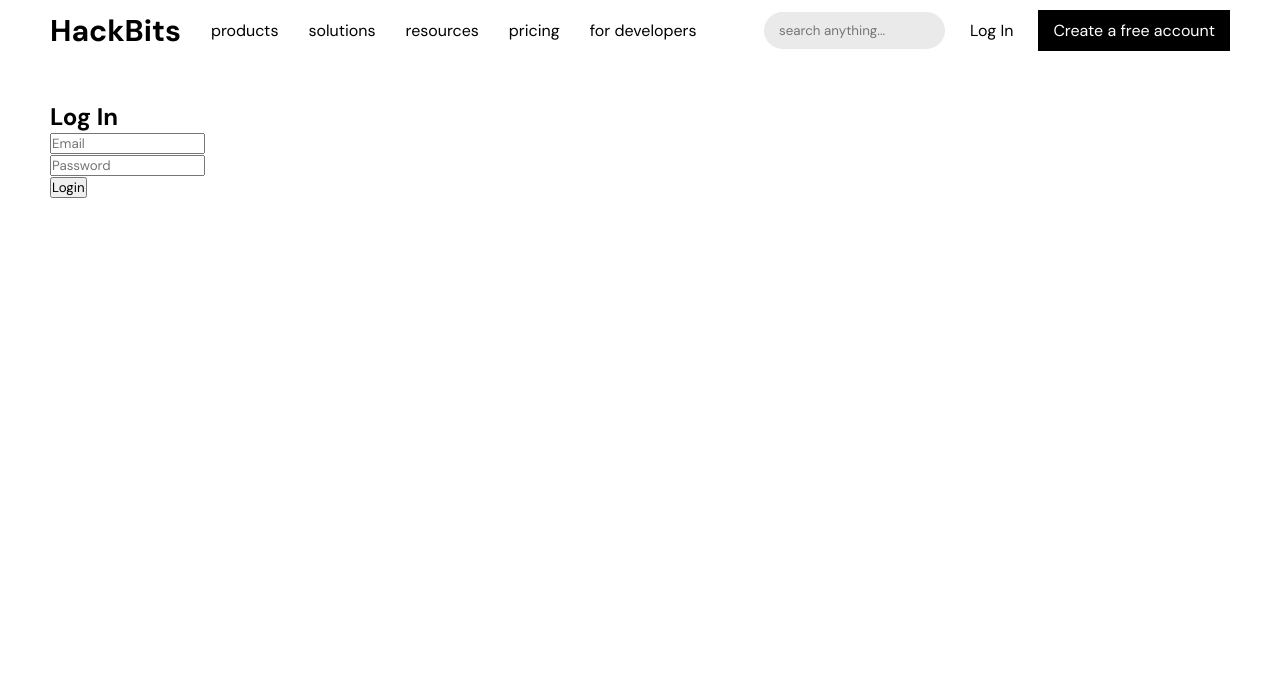
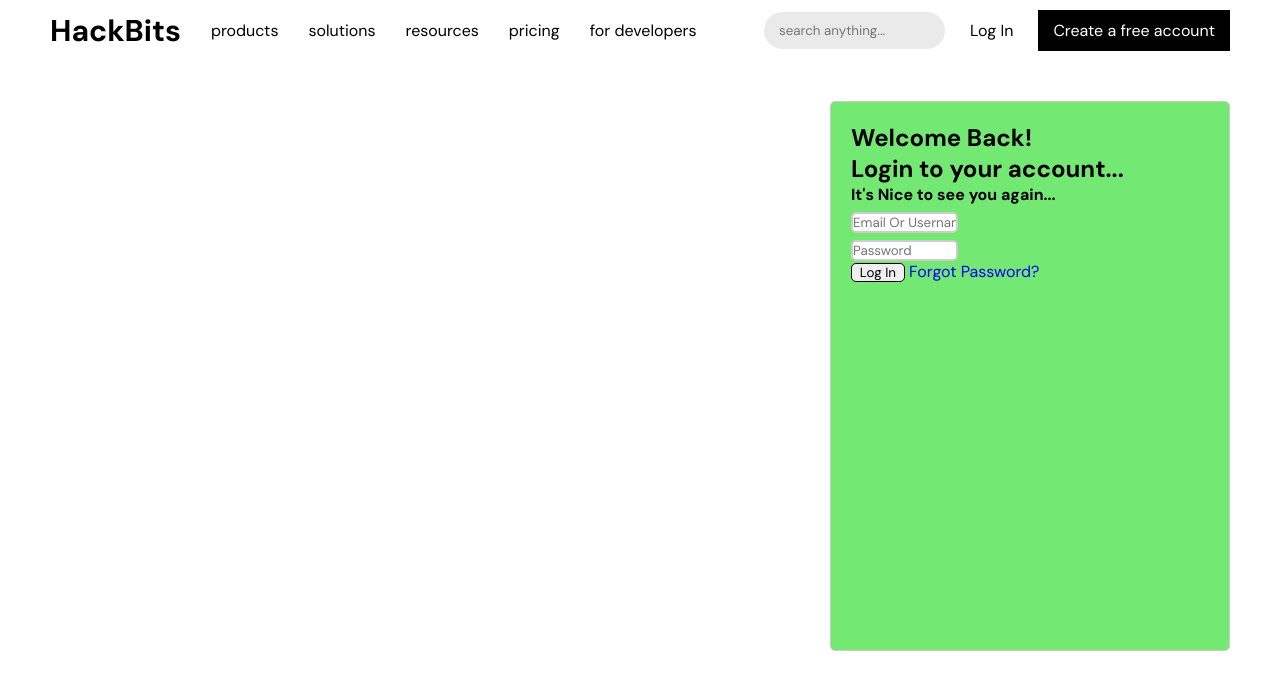
Before and after one commit to Hackbits/Flask_dev, a Flask app: page /login in a window 1280 px wide. Shown: the top 690 px of the page. Run offline with Flask 3, Linux system fonts and the light colour scheme.

Commit message:
Restyled Login Page

```diff
--- a/Project/app.py
+++ b/Project/app.py
@@ -33,3 +33,7 @@
 @app.route("/signup")
 def signup():
     return render_template("signup.html")
+
+@app.route("/forgotpassword")
+def forgotpassword():
+    return render_template("forgotpassword.html")
--- /dev/null
+++ b/Project/templates/forgotpassword.html
@@ -0,0 +1,5 @@
+{% extends "base.html" %} {% block title %}Forgot Password{% endblock %} {%
+block content %}
+<h2>Forgot Your Password?</h2>
+<h3>Enter your email to reset your password...</h3>
+{% endblock %}
--- a/Project/templates/login.html
+++ b/Project/templates/login.html
@@ -1,8 +1,49 @@
 {% extends "base.html" %} {% block title %}Log In{% endblock %} {% block content
 %}
-<h2>Log In</h2>
+<style>
+  .login-container {
+    max-width: 400px;
+    height: 550px;
+    margin-left: auto;
+    padding: 20px;
+    border: 1px solid #ccc;
+    border-radius: 5px;
+    font-family: Arial, sans-serif;
+    background-color: rgb(115, 232, 115);
+  }
+  #Email {
+    width: 30%;
+    height: auto;
+    margin-top: 2%;
+    border: 2px solid #ccc;
+    border-radius: 5px;
+  }
+  #Password {
+    width: 30%;
+    height: auto;
+    margin-top: 2%;
+    border: 2px solid #ccc;
+    border-radius: 5px;
+  }
+  #login-button {
+    width: 15%;
+    height: auto;
+    border: 1px solid black;
+    border-radius: 5px;
+  }
+</style>
+<div class="login-container">
+  <h2>Welcome Back!</h2>
+  <h2>Login to your account...</h2>
+  <h4>It's Nice to see you again...</h4>
   <form>
-  <input type="text" name="Email" id="Email" placeholder="Email" required />
+    <input
+      type="text"
+      name="Email"
+      id="Email"
+      placeholder="Email Or Username"
+      required
+    />
     <br />
     <input
       type="password"
@@ -13,6 +54,8 @@
       minlength="8"
     />
     <br />
-  <button type="submit">Login</button>
+    <button type="submit" id="login-button">Log In</button>
+    <a href="/forgotpassword">Forgot Password?</a>
   </form>
+</div>
 {% endblock %}
```
Lines whose indentation alone changed are shown as unchanged.
